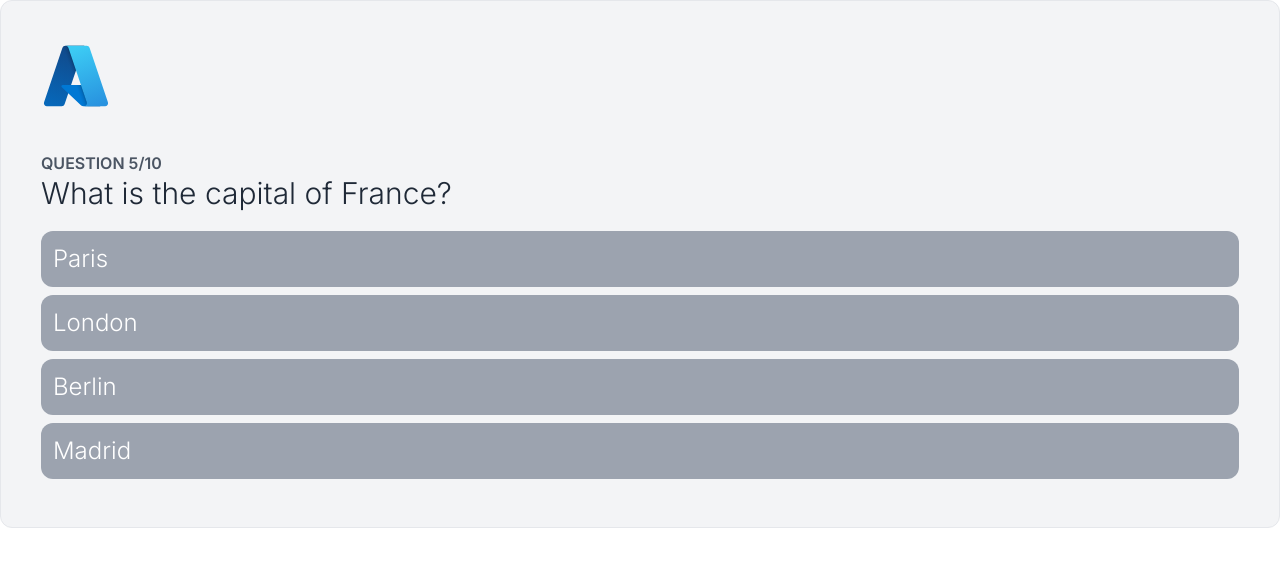
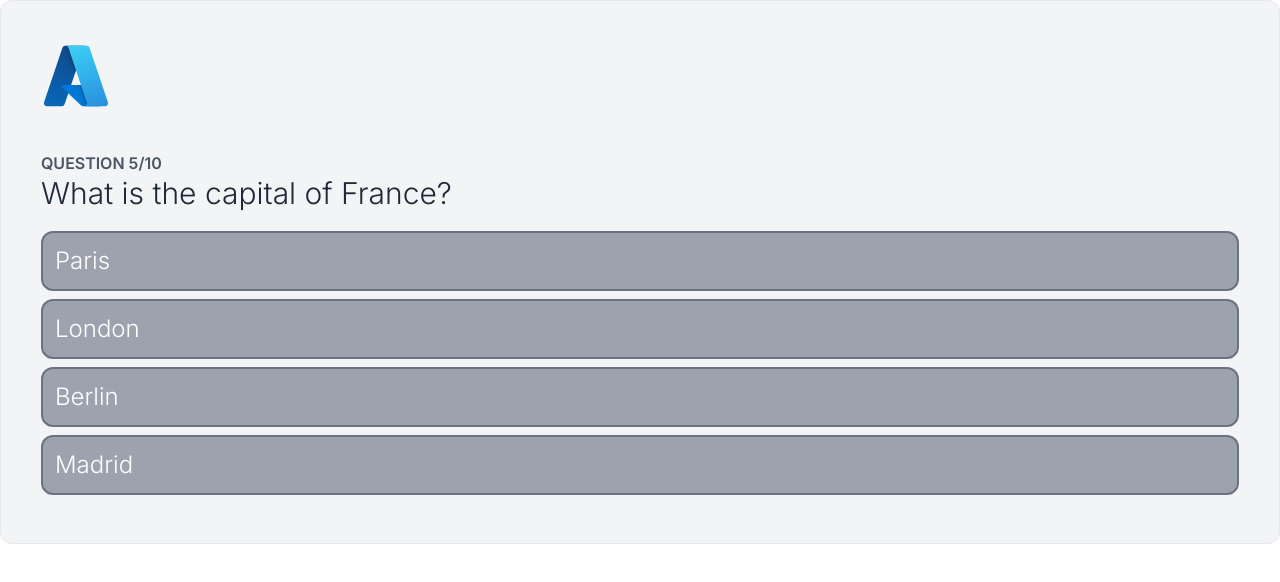
Before and after one commit to mdgdeveloper/eneas-front-v1, a Next.js app: page /quizz/1 in a window 1280 px wide. Shown: the top 582 px of the page. Built offline with nearby package versions, Linux system fonts and the light colour scheme.

Commit message:
Eneas-front-v1: QuizzCard completed and working - minor CSS changes

```diff
--- a/app/quizz/page.tsx
+++ b/app/quizz/page.tsx
@@ -5,9 +5,9 @@
 
 const QUESTION_DEMO: QuestionType = {
   id: "1212assd",
-  question: "What is the capital of France?",
+  question: "What is the capital of Spain?",
   answers: ["Paris", "London", "Berlin", "Madrid"],
-  correctAnswer: 0
+  correctAnswer: 3
 }
 
 const AREA_DEMO: AreaType = {
--- a/components/quizzes/QuizzItem.tsx
+++ b/components/quizzes/QuizzItem.tsx
@@ -11,12 +11,12 @@
 }
 
 const QuizzItem = (props: Props) => {
-  const [bgColor, setbgColor] = useState("bg-gray-400")
+  const [bgColor, setbgColor] = useState("bg-gray-400 border-gray-500 border-2")
 
   useEffect(() => {
     if (props.isDisabled) {
       if (props.isCorrect) {
-        setbgColor("bg-green-500")
+        setbgColor("bg-green-500 border-green-700 border-2")
       }
     }
   }, [props.isDisabled, props.isCorrect])
@@ -25,9 +25,9 @@
   const handleClick = () => {
     if (props.isDisabled) return
     if (props.isCorrect) {
-      setbgColor("bg-green-500")
+      setbgColor("bg-green-500 border-green-700 border-2")
     } else {
-      setbgColor("bg-red-500")
+      setbgColor("bg-red-500 border-red-700 border-2")
     }
     props.onClick()
   }
```
